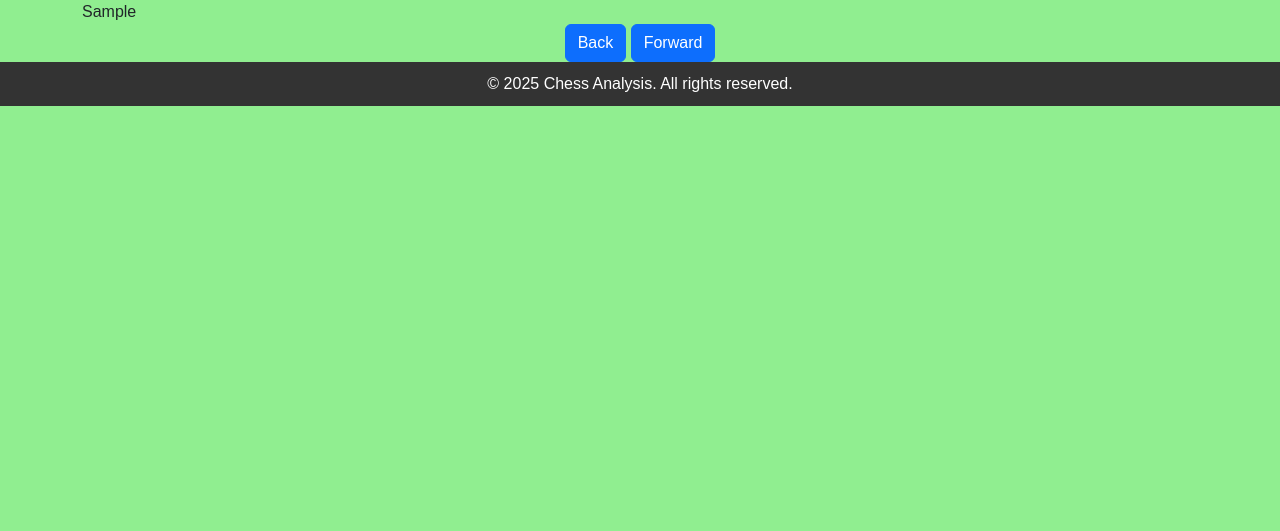
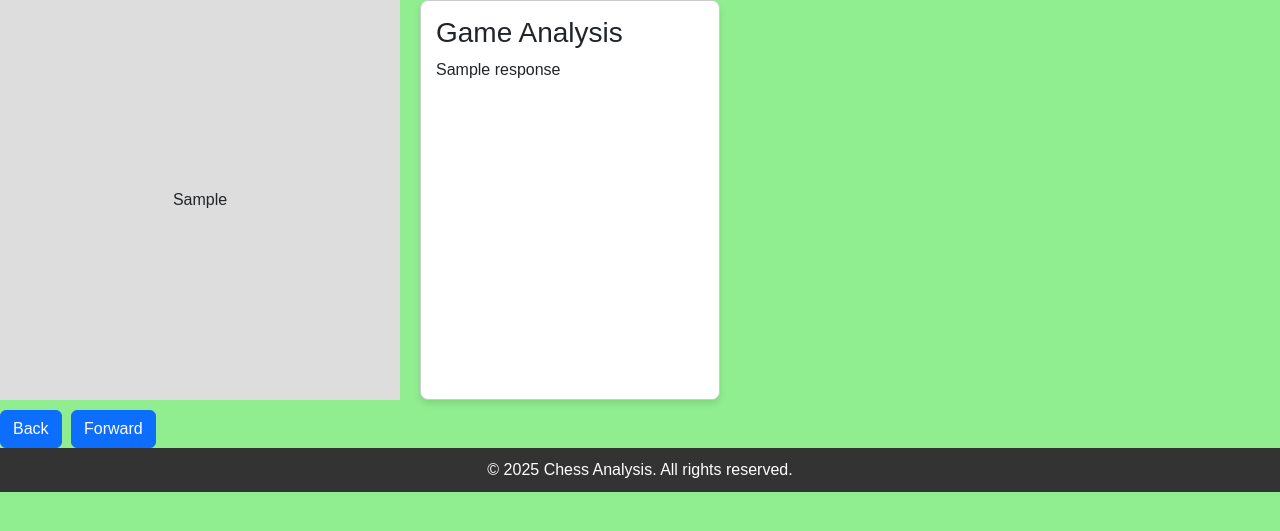
Before and after one commit to eugene-cheung/DMME, a Flask app: template templates/analysis.html in a window 1280 px wide. Shown: the part 64-595 px from the top of the page. Run offline with Flask 3, Linux system fonts and the light colour scheme; the template is opened without the code that fills it: most values are stand-ins (such as "Sample title", 1, 10 or a date in 2020); parts of the project's set-up code (start-up, migrations or seed data) failed here and were passed over; some libraries are stand-ins or nearby versions.

Commit message:
added chatgpt

```diff
--- a/main.py
+++ b/main.py
@@ -2,6 +2,7 @@ from flask import Flask, render_template, request, redirect, url_for, session
 from flask_bootstrap import Bootstrap5
 import chess
 import chess.svg
+from phoenix_openai_rag_agent import analyze_game
 
 from analyse_game import readPGN, analyseGame
 
@@ -22,19 +23,24 @@ def analysis():
 
     session['game_data'] = data
     session['move_index'] = 0  # Initialize the move index at the first move
+    session['match_pgn'] = pgn_data
 
     board = chess.Board(data[0][0])
     svg_board = chess.svg.board(
         board,
         size=350,
     )
-    return render_template("analysis.html", svg_board=svg_board)
+    response = analyze_game(pgn_data, 0)
+
+    return render_template("analysis.html", svg_board=svg_board, response=response)
 
 @app.route("/move", methods=["POST"])
 def move():
     move_direction = request.form['direction']  # 'forward' or 'back'
     game_data = session.get('game_data')
     move_index = session.get('move_index', 0)
+    match_pgn = session.get('match_pgn')
+
 
     if move_direction == 'forward' and move_index < len(game_data) - 1:
         move_index += 1
@@ -50,7 +56,9 @@ def move():
         board,
         size=350,
     )
-    return render_template("analysis.html", svg_board=svg_board)
+    response = analyze_game(match_pgn, move_index)
+
+    return render_template("analysis.html", svg_board=svg_board, response=response)
 
 @app.route("/about")
 def about():
--- a/static/css/styles.css
+++ b/static/css/styles.css
@@ -102,3 +102,40 @@ footer p {
   display: inline-block;
   text-align: center;
 }
+
+.chess-container {
+    display: flex;
+    flex-direction: row; /* Arrange items in a row */
+    gap: 20px; /* Add space between items */
+    align-items: flex-start; /* Align items at the top */
+}
+
+.left-section {
+    display: flex;
+    flex-direction: column; /* Stack board and form vertically */
+    gap: 10px; /* Space between the chessboard and form */
+}
+
+.chessboard {
+    background-color: #ddd;
+    width: 400px;
+    height: 400px;
+    display: flex;
+    align-items: center;
+    justify-content: center;
+}
+
+.text-output {
+    width: 300px;
+    height: 400px;
+    background-color: #ffffff;
+    border: 1px solid #ccc;
+    border-radius: 8px;
+    padding: 15px;
+    box-shadow: 0 4px 6px rgba(0, 0, 0, 0.1);
+    overflow-y: auto;
+}
+
+.btn {
+    margin-right: 5px; /* Add spacing between buttons */
+}
--- a/templates/analysis.html
+++ b/templates/analysis.html
@@ -1,15 +1,25 @@
 {% include "header.html" %}
 
 <!-- main content-->
-<div class="container">
+<div class="chess-container">
+        <!-- Left Section with Chessboard and Form -->
+        <div class="left-section">
+            <!-- Chessboard -->
+            <div class="chessboard">
                 {{ svg_board|safe }}
             </div>
-
-<div class="container text-center">
+            <!-- Form -->
             <form method="POST" action="/move">
                 <button type="submit" name="direction" value="back" class="btn btn-primary">Back</button>
                 <button type="submit" name="direction" value="forward" class="btn btn-primary">Forward</button>
             </form>
         </div>
 
+        <!-- Right Section: Text Output Box -->
+        <div class="text-output">
+            <h3>Game Analysis</h3>
+            <p>{{ response }}</p>
+        </div>
+    </div>
+
 {% include "footer.html" %}
```
Also changed, not shown: phoenix_openai_rag_agent.py (+101 -53 lines), requirements.txt (+6 -2 lines). Lines whose indentation alone changed are shown as unchanged.
